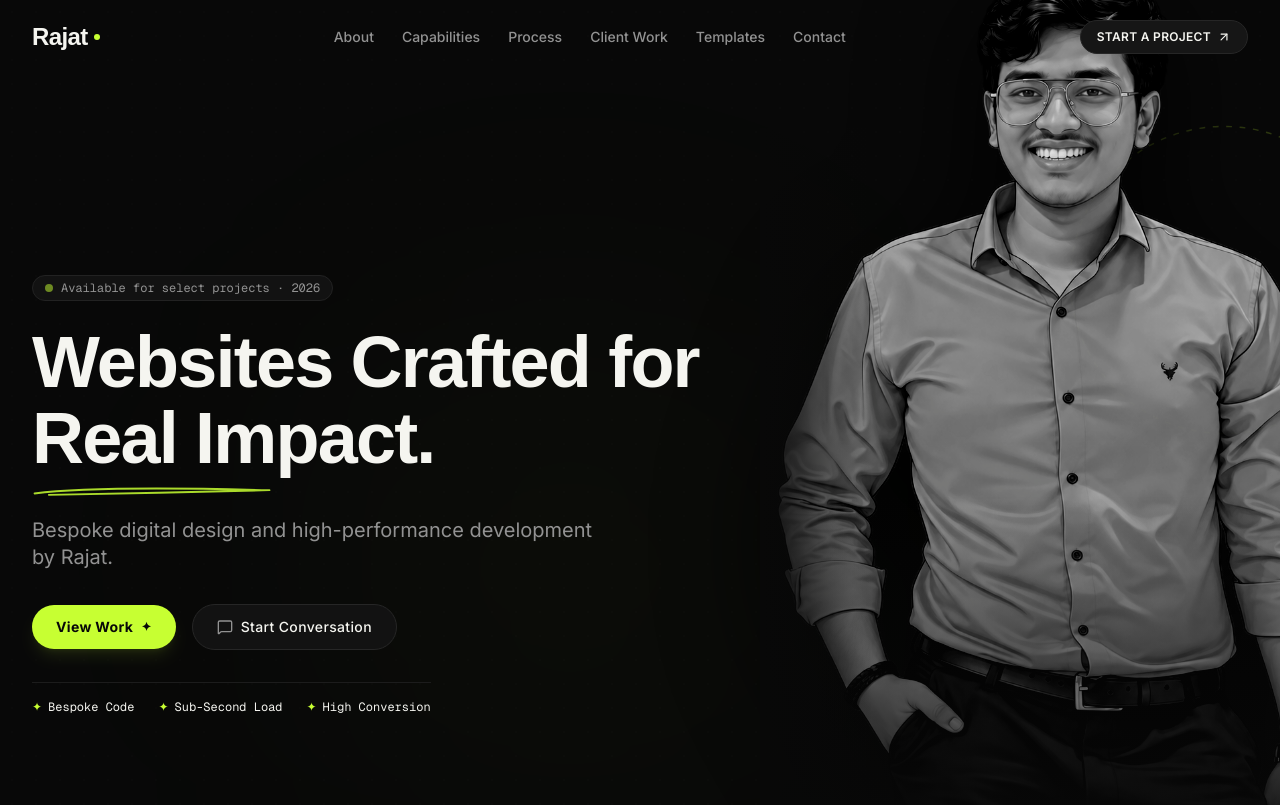
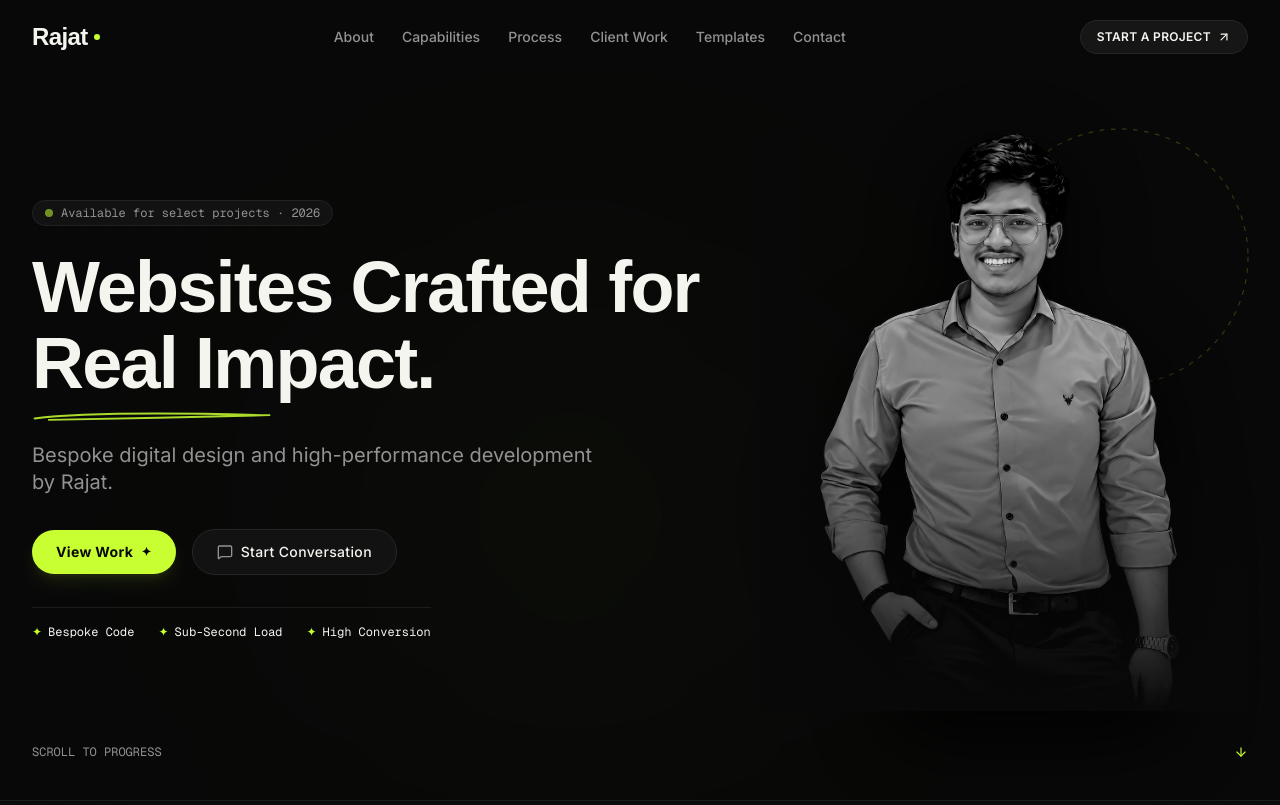
Before and after one commit to rajatadam134/Portfolio, a React (Vite) app: page / in a window 1280 px wide. Shown: the top 805 px of the page. Built offline with nearby package versions, Linux system fonts and the light colour scheme; a web font is replaced by a local one.

Commit message:
fix: adjust hero image sizing to fit viewport properly without overflow

```diff
--- a/src/components/Hero.tsx
+++ b/src/components/Hero.tsx
@@ -89,18 +89,18 @@ export const Hero: React.FC = () => {
           {/* Integrated Bleeding Portrait with Parallax and Duotone Fade */}
           <motion.div
             style={{ y: imageY }}
-            className="lg:col-span-5 relative z-10 flex justify-center lg:justify-end lg:-mr-16 xl:-mr-32 pointer-events-none"
+            className="lg:col-span-5 relative z-10 flex justify-center lg:justify-end pointer-events-none"
           >
-            <div className="relative w-full max-w-[520px] sm:max-w-[620px] lg:max-w-none lg:w-[155%] xl:w-[170%]">
+            <div className="relative w-full max-w-[440px] sm:max-w-[500px] lg:max-w-[560px]">
 
               {/* Duotone backdrop fade into canvas */}
               <div className="absolute inset-0 bg-gradient-to-t from-[#080808] via-transparent to-transparent z-10 pointer-events-none h-full" />
-              <div className="absolute inset-y-0 left-0 w-28 bg-gradient-to-r from-[#080808] to-transparent z-10 pointer-events-none hidden lg:block" />
+              <div className="absolute inset-y-0 left-0 w-20 bg-gradient-to-r from-[#080808] to-transparent z-10 pointer-events-none hidden lg:block" />
 
               {/* Hand-drawn organic sketch halo behind shoulder */}
               <svg
                 viewBox="0 0 400 400"
-                className="absolute -top-10 -right-10 w-96 h-96 text-[#C7FF32]/20 -z-10 select-none pointer-events-none"
+                className="absolute -top-8 -right-8 w-80 h-80 text-[#C7FF32]/20 -z-10 select-none pointer-events-none"
                 fill="none"
               >
                 <circle
@@ -113,11 +113,11 @@ export const Hero: React.FC = () => {
                 />
               </svg>
 
-              {/* Portrait image: scaled large, desaturated/duotoned to blend into dark background */}
+              {/* Portrait image: scaled to fit hero section cleanly without overflow */}
               <img
                 src="/images/Rajat_Front_facing_4.png"
                 alt="Rajat"
-                className="w-full h-auto object-contain max-h-[660px] sm:max-h-[740px] lg:max-h-[880px] xl:max-h-[960px] scale-105 lg:scale-115 xl:scale-125 origin-bottom filter grayscale contrast-125 brightness-90 drop-shadow-[0_30px_50px_rgba(0,0,0,0.95)] opacity-95 transition-all duration-700"
+                className="w-full h-auto object-contain max-h-[520px] sm:max-h-[600px] lg:max-h-[720px] xl:max-h-[760px] filter grayscale contrast-125 brightness-90 drop-shadow-[0_25px_40px_rgba(0,0,0,0.95)] opacity-95 transition-all duration-700"
                 loading="eager"
               />
             </div>
```
